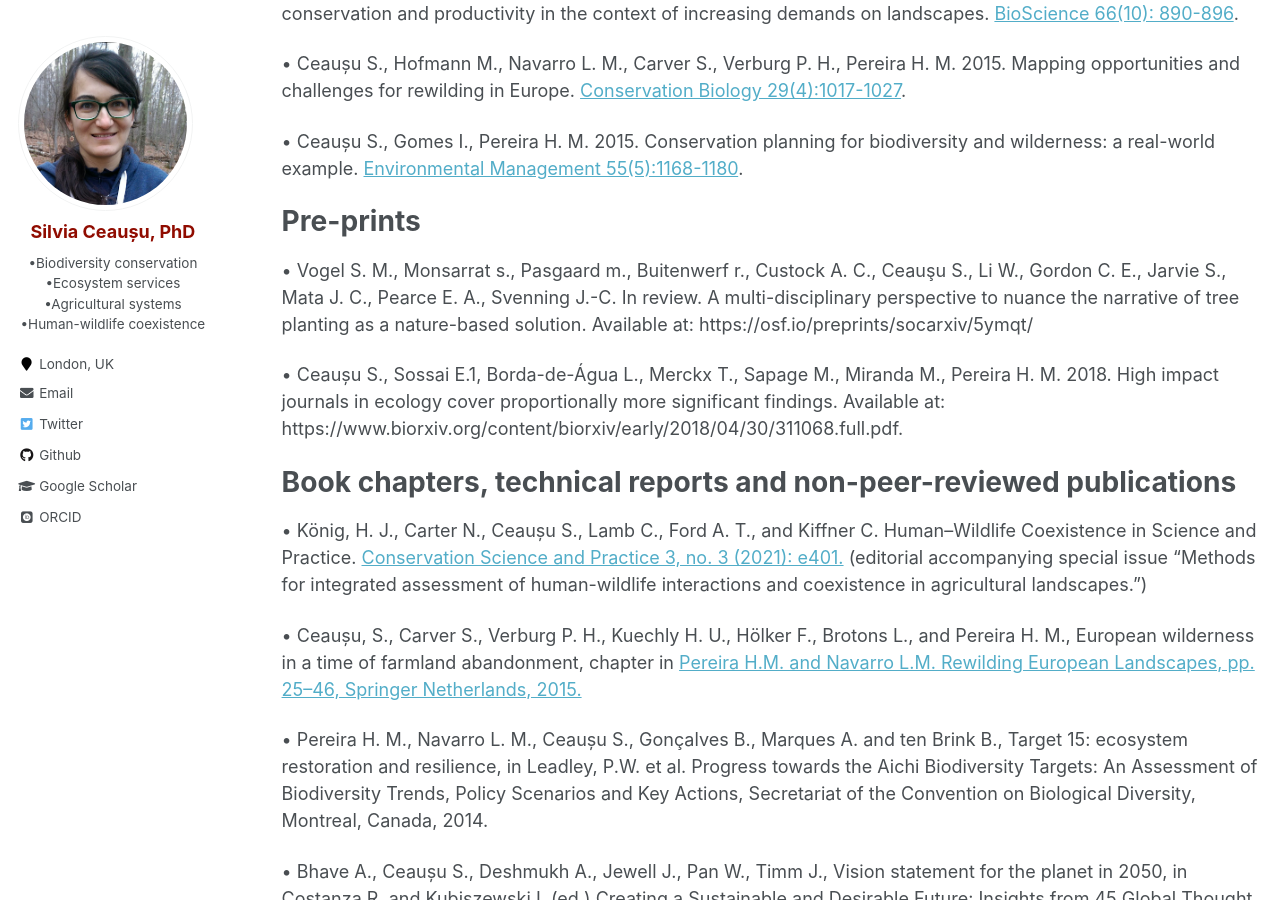
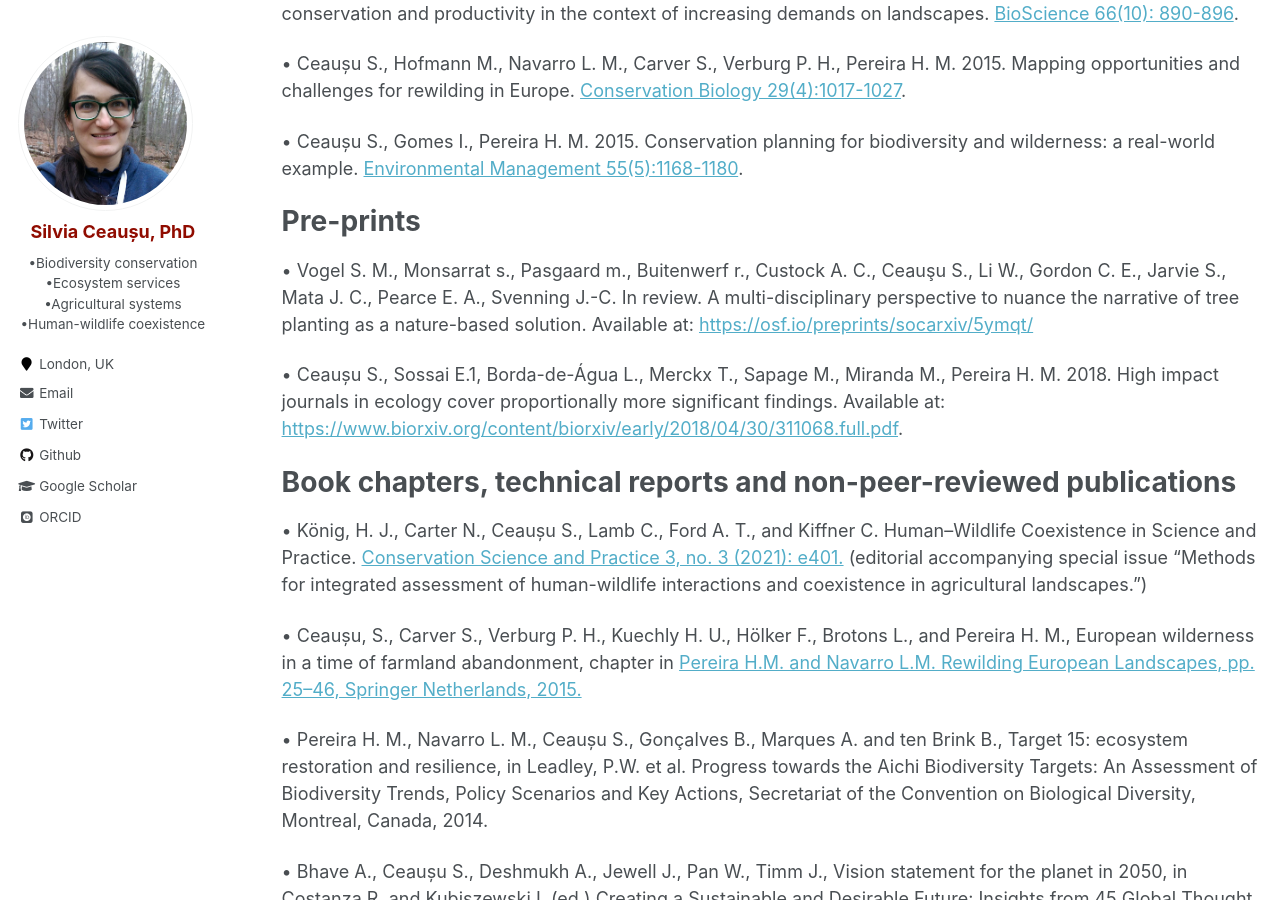
Before and after one commit to SilviaCeausu/SilviaCeausu.github.io, a Jekyll site: the page built from _pages/publications.md, in a window 1280 px wide and 900 px high, scrolled down 1487 px. Built offline with Jekyll 4.4.1, drawn with Linux system fonts in a browser that asks for light colours; some web fonts are replaced; part of the change alters nothing that is shown.

```diff
--- a/_pages/publications.md
+++ b/_pages/publications.md
@@ -34,9 +34,9 @@ You can also find my articles on [my Google Scholar](https://scholar.google.com/
 
 # Pre-prints
 
-•	Vogel S. M., Monsarrat s., Pasgaard m., Buitenwerf r., Custock A. C., Ceauşu S., Li W., Gordon C. E., Jarvie S., Mata J. C., Pearce E. A., Svenning J.-C. In review. A multi-disciplinary perspective to nuance the narrative of tree planting as a nature-based solution. Available at: https://osf.io/preprints/socarxiv/5ymqt/
+•	Vogel S. M., Monsarrat s., Pasgaard m., Buitenwerf r., Custock A. C., Ceauşu S., Li W., Gordon C. E., Jarvie S., Mata J. C., Pearce E. A., Svenning J.-C. In review. A multi-disciplinary perspective to nuance the narrative of tree planting as a nature-based solution. Available at: [https://osf.io/preprints/socarxiv/5ymqt/](https://osf.io/preprints/socarxiv/5ymqt/)
 
-•	Ceaușu S., Sossai E.1, Borda-de-Água L., Merckx T., Sapage M., Miranda M., Pereira H. M. 2018. High impact journals in ecology cover proportionally more significant findings. Available at: https://www.biorxiv.org/content/biorxiv/early/2018/04/30/311068.full.pdf.
+•	Ceaușu S., Sossai E.1, Borda-de-Água L., Merckx T., Sapage M., Miranda M., Pereira H. M. 2018. High impact journals in ecology cover proportionally more significant findings. Available at: [https://www.biorxiv.org/content/biorxiv/early/2018/04/30/311068.full.pdf](https://www.biorxiv.org/content/biorxiv/early/2018/04/30/311068.full.pdf).
 
 # Book chapters, technical reports and non-peer-reviewed publications
 
```
